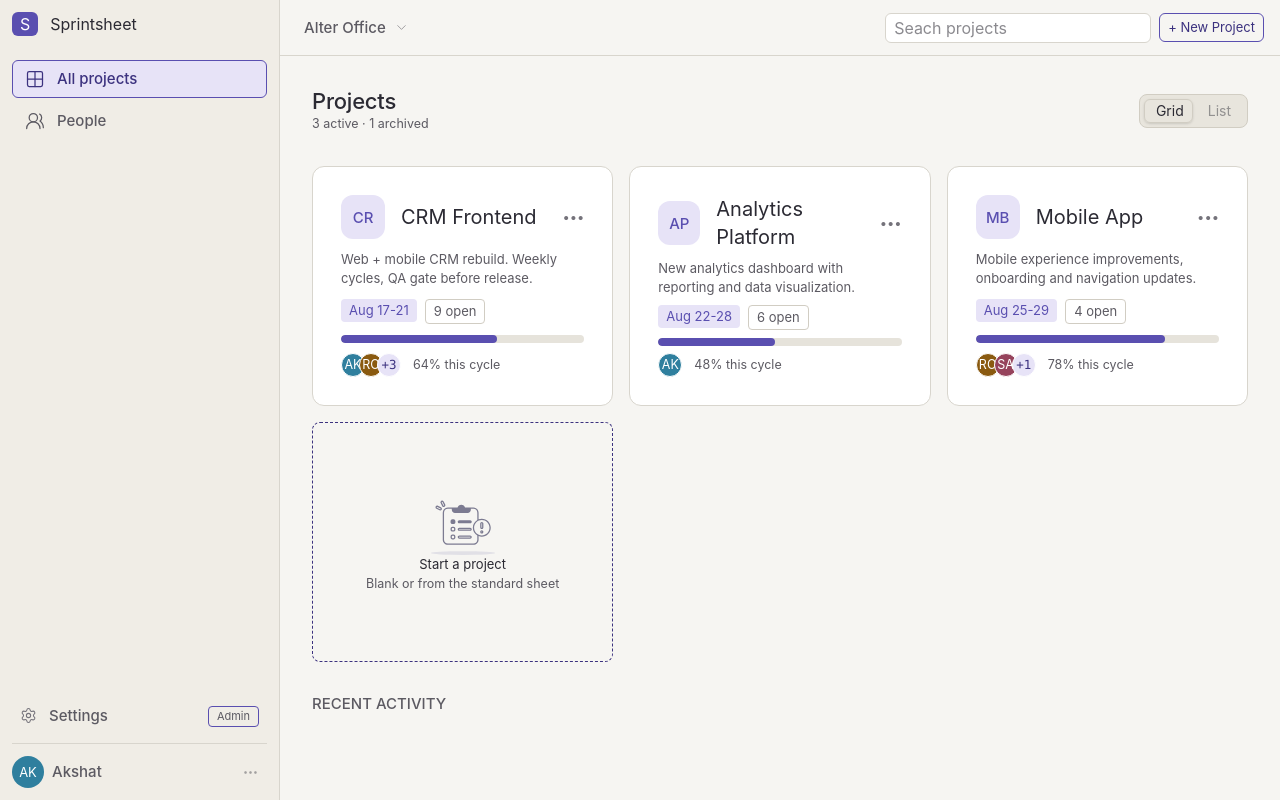
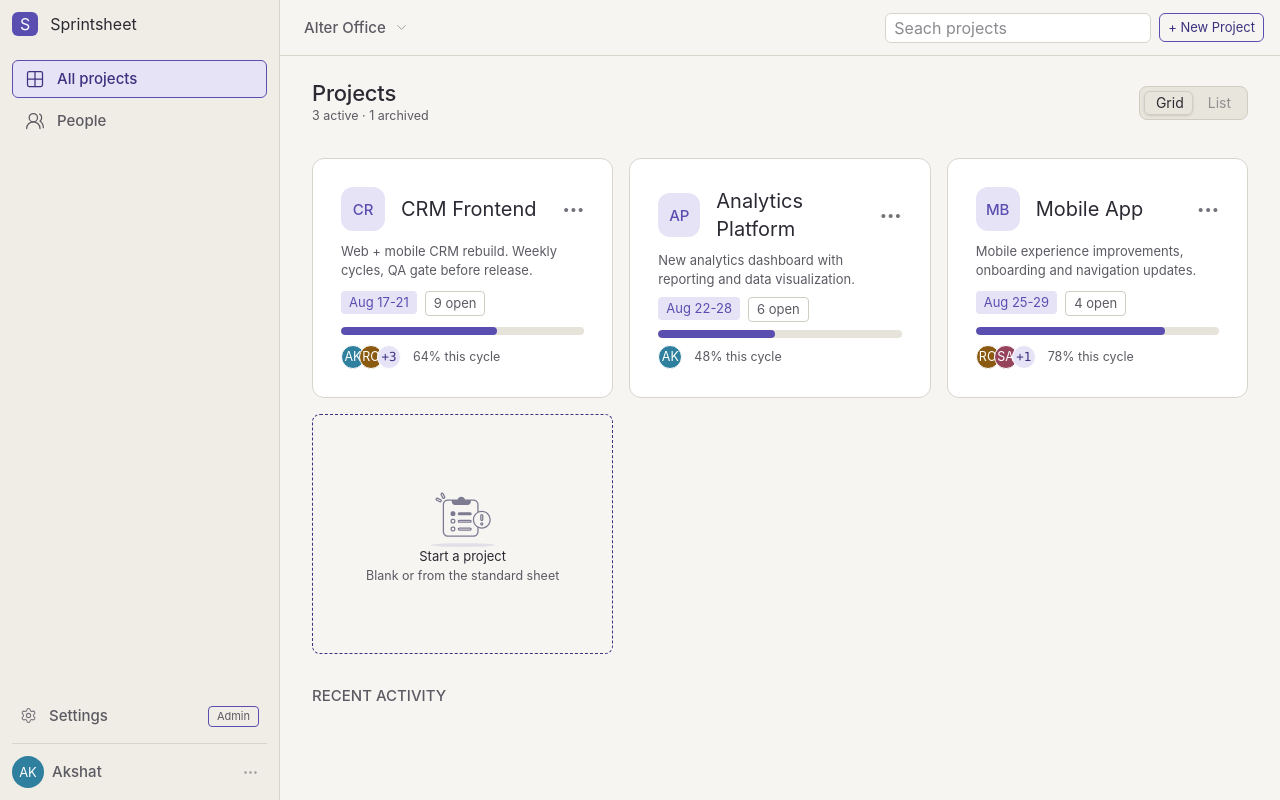
Before and after one commit to akshatp10/sprintsheet, a React (Vite) app: page / in a window 1280 px wide. Built offline with nearby package versions, Linux system fonts and the light colour scheme.

Commit message:
style : padding change in project page

```diff
--- a/src/pages/AllProjectsPage.tsx
+++ b/src/pages/AllProjectsPage.tsx
@@ -83,7 +83,7 @@ const AllProjectsPage = () => {
     const [projectsView, setProjectsView] = useState("grid")
 
     return (
-        <div className="w-full flex flex-col p-8 gap-8">
+        <div className="w-full flex flex-col px-8 py-6 gap-8">
             <div className="flex w-full items-center justify-between">
                 <div>
                     <Text variant="display">Projects</Text>
```
